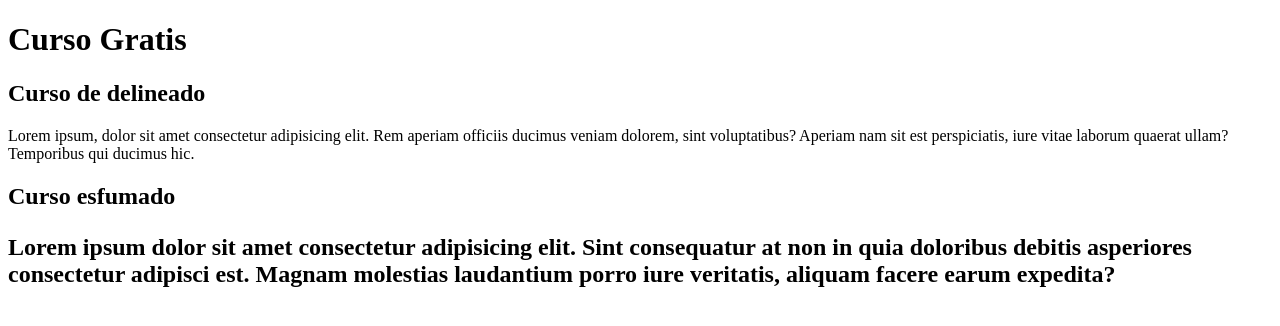
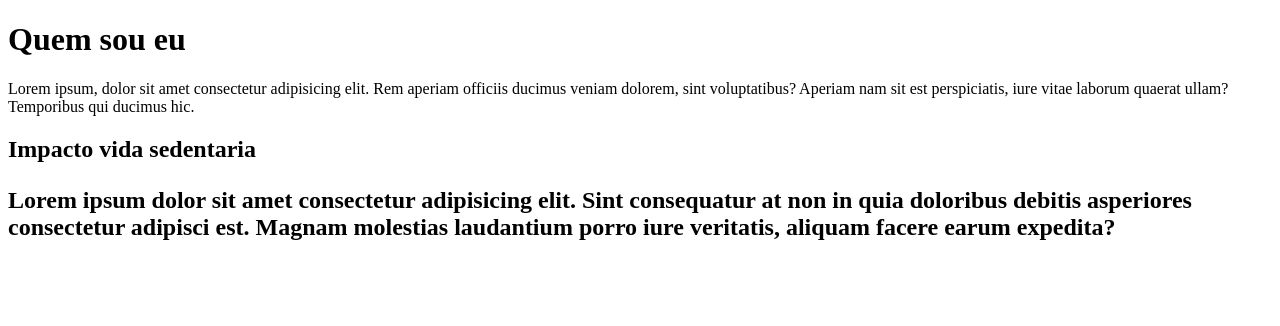
Before and after one commit to limatali/projeto-site, a plain HTML site: page index.html in a window 1280 px wide. Drawn offline with Linux system fonts and the light colour scheme.

Commit message:
mudei o cont3eudo todo

```diff
--- a/index.html
+++ b/index.html
@@ -3,19 +3,19 @@
 <head>
     <meta charset="UTF-8">
     <meta name="viewport" content="width=device-width, initial-scale=1.0">
-    <title>Titulo do Site</title>
+    <title>Athena Brand</title>
 </head>
 <body>
     <main>
         <header>
-            <h1>Curso Gratis</h1>
+            <h1>Quem sou eu</h1>
         </header>
         <article>
-         <h2>Curso de delineado</h2>
+         <h2></h2>
          <p>Lorem ipsum, dolor sit amet consectetur adipisicing elit. Rem aperiam officiis ducimus veniam dolorem, sint voluptatibus? Aperiam nam sit est perspiciatis, iure vitae laborum quaerat ullam? Temporibus qui ducimus hic.</p>
         </article>
         <article>
-            <h2>Curso esfumado
+            <h2>Impacto vida sedentaria
                 <p>Lorem ipsum dolor sit amet consectetur adipisicing elit. Sint consequatur at non in quia doloribus debitis asperiores consectetur adipisci est. Magnam molestias laudantium porro iure veritatis, aliquam facere earum expedita?</p>
             </h2>
         </article>
```
